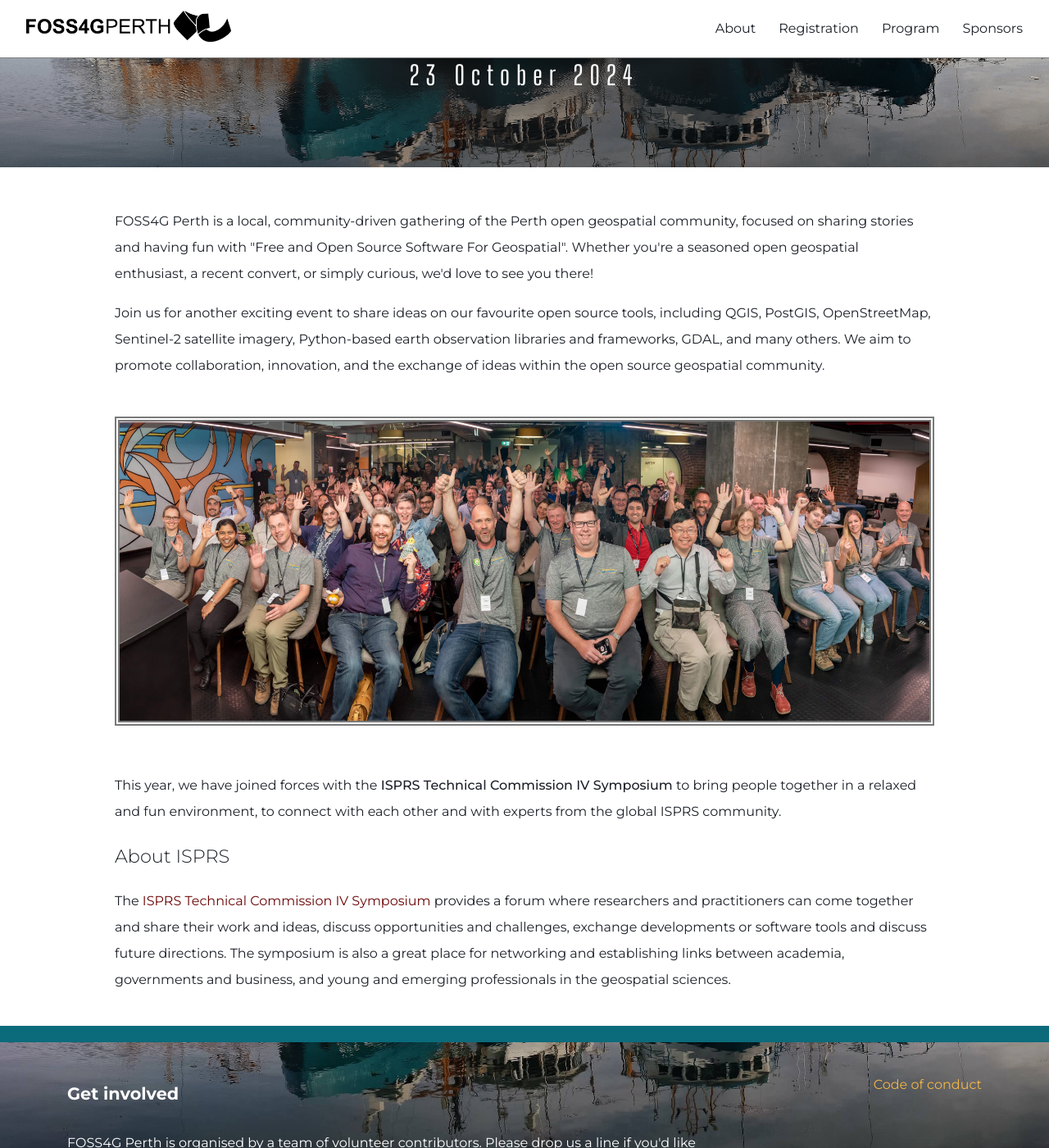
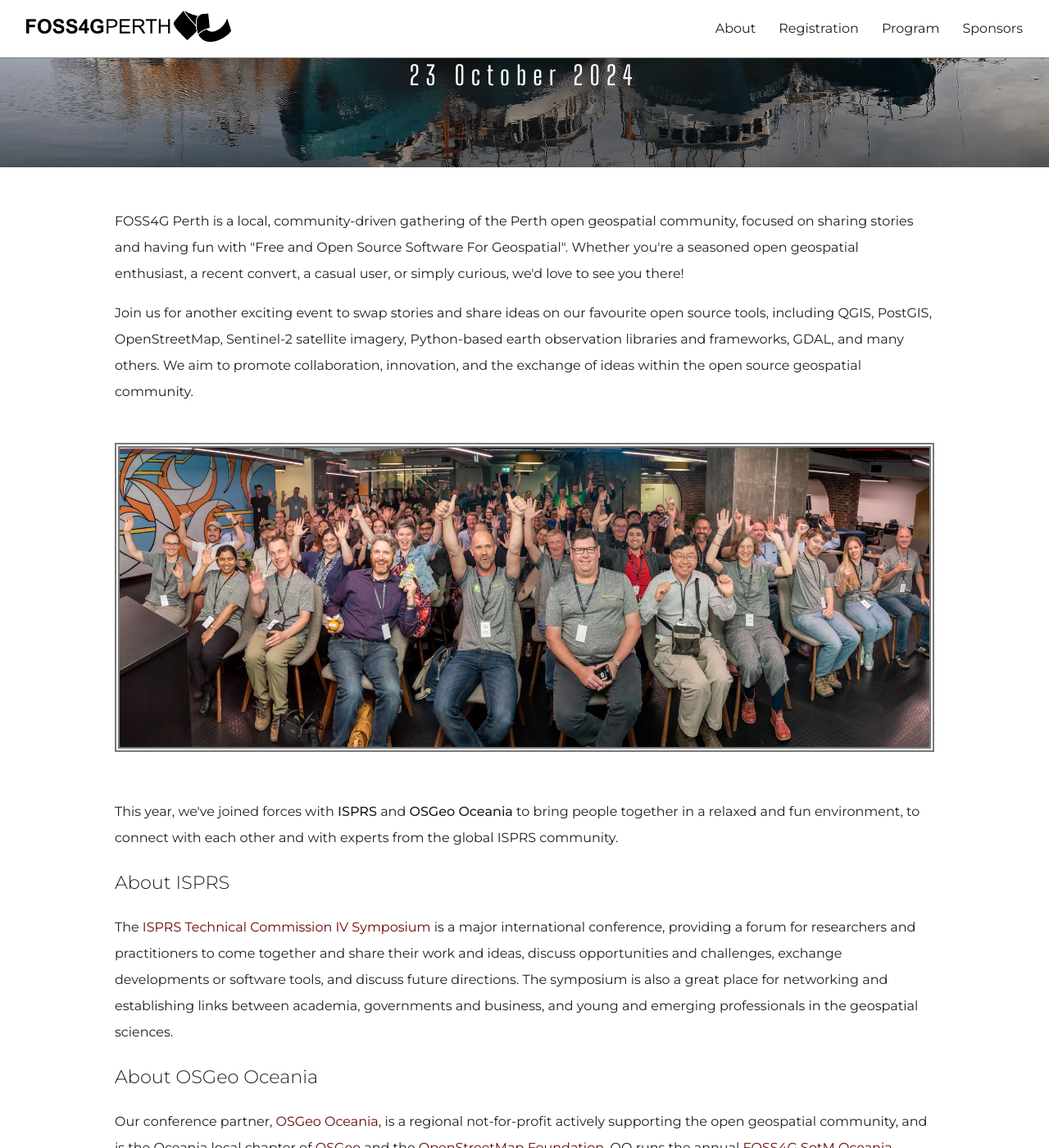
Before and after one commit to foss4g-perth-org/foss4g-perth-org.github.io, a Jekyll site: the page built from index.md, in a window 1280 px wide and 1400 px high, scrolled down 267 px. Shown: the whole window at 82% size. Built offline with Jekyll 4.4.1, drawn with Linux system fonts in a browser that asks for light colours; some web fonts are replaced; comment, search, counter and statistics services are not loaded; some of the changed text lies outside the part shown.

Commit message:
little changes

```diff
--- a/_includes/footer.html
+++ b/_includes/footer.html
@@ -2,10 +2,10 @@
   <div class="footer-wrapper">
     <div class="footer-text">
       <h4 id="footer">Get involved</h4>
-      <p>FOSS4G Perth is organised by a team of volunteer contributors. Please drop us a line if you'd like to be involved! Your contribution is welcome, wherever you are in Western Australia.</p>
+      <p>FOSS4G Perth is organised by a team of volunteer contributors in Western Australia. Please drop us a line if you'd like to be involved! Your contribution is welcome, wherever you are in WA.</p>
       <p>Contact us via
         <a href="mailto:{{site.email}}" target="_blank">email</a>,
-        or join the Geogeeks <a href="https://join.slack.com/t/geogeeks/shared_invite/zt-13fnotoqb-YkyMTmvwZEB_nDUis_30hw" target="_blank" rel="noreferrer">Slack workspace</a> (#foss4g-perth channel).
+        or join the <a href="https://join.slack.com/t/geogeeks/shared_invite/zt-13fnotoqb-YkyMTmvwZEB_nDUis_30hw" target="_blank" rel="noreferrer">Geogeeks Slack</a> (#foss4g-perth channel).
       </p>
       <div class="social-icon-wrapper">{%- include social.html -%}</div>
     </div>
--- a/index.md
+++ b/index.md
@@ -16,16 +16,19 @@ id: home
   <div class="main-content">
     <div class="">
       <div>
-        <p>FOSS4G Perth is a local, community-driven gathering of the Perth open geospatial community, focused on sharing stories and having fun with "Free and Open Source Software For Geospatial". Whether you're a seasoned open geospatial enthusiast, a recent convert, or simply curious, we'd love to see you there!</p>
-        <p>Join us for another exciting event to share ideas on our favourite open source tools, including QGIS, PostGIS, OpenStreetMap, Sentinel-2 satellite imagery, Python-based earth observation libraries and frameworks, GDAL, and many others. We aim to promote collaboration, innovation, and the exchange of ideas within the open source geospatial community.</p>
+        <p>FOSS4G Perth is a local, community-driven gathering of the Perth open geospatial community, focused on sharing stories and having fun with "Free and Open Source Software For Geospatial". Whether you're a seasoned open geospatial enthusiast, a recent convert, a casual user, or simply curious, we'd love to see you there!</p>
+        <p>Join us for another exciting event to swap stories and share ideas on our favourite open source tools, including QGIS, PostGIS, OpenStreetMap, Sentinel-2 satellite imagery, Python-based earth observation libraries and frameworks, GDAL, and many others. We aim to promote collaboration, innovation, and the exchange of ideas within the open source geospatial community.</p>
         <img src="/assets/img/FOSS4G-SotM-2021b_smaller.jpg" alt="Perth FOSS4G community members"/>
-        <p>This year, we have joined forces with the <span class="bold">ISPRS Technical Commission IV Symposium</span> to bring people together in a relaxed and fun environment, to connect with each other and with experts from the global ISPRS community.
-        </p>
+        <p>This year, we've joined forces with <span class="bold">ISPRS</span> and <span class="bold">OSGeo Oceania</span> to bring people together in a relaxed and fun environment, to connect with each other and with experts from the global ISPRS community.</p>
       </div>
     <div>
     <h3>About ISPRS</h3>
     <div>
-      The<a href="https://www.isprs.org/tc4-symposium2024/" target="_blank"> ISPRS Technical Commission IV Symposium</a> provides a forum where researchers and practitioners can come together and share their work and ideas, discuss opportunities and challenges, exchange developments or software tools and discuss future directions. The symposium is also a great place for networking and establishing links between academia, governments and business, and young and emerging professionals in the geospatial sciences.
+      The<a href="https://www.isprs.org/tc4-symposium2024/" target="_blank"> ISPRS Technical Commission IV Symposium</a> is a major international conference, providing a forum for researchers and practitioners to come together and share their work and ideas, discuss opportunities and challenges, exchange developments or software tools, and discuss future directions. The symposium is also a great place for networking and establishing links between academia, governments and business, and young and emerging professionals in the geospatial sciences.
+    </div>
+    <h3>About OSGeo Oceania</h3>
+    <div>
+      Our conference partner, <a href="https://osgeo-oceania.org/" target="_blank">OSGeo Oceania</a>, is a regional not-for-profit actively supporting the open geospatial community, and is the Oceania local chapter of <a href="https://osgeo.org/" target="_blank">OSGeo</a> and the <a href="https://osmfoundation.org/" target="_blank">OpenStreetMap Foundation</a>. OO runs the annual <a href="https://foss4g-oceania.org/" target="_blank">FOSS4G SotM Oceania</a> conference, which will be held in Hobart in November 2024.
     </div>
   </div>
 </div>
```
Also changed, not shown: about.md (+3 -3 lines), registration.md (+2 -2 lines).
